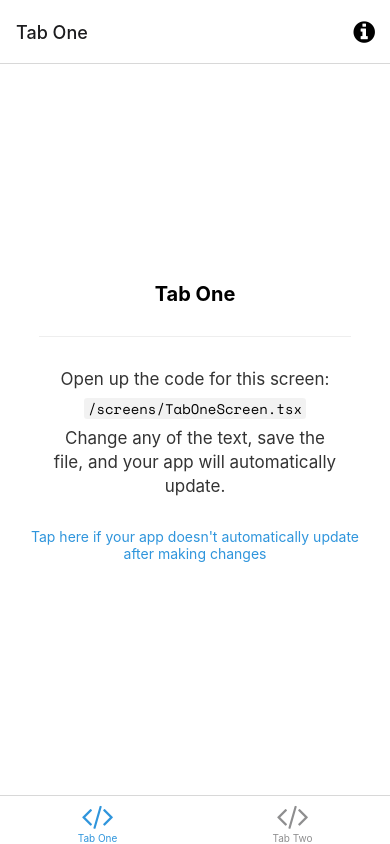
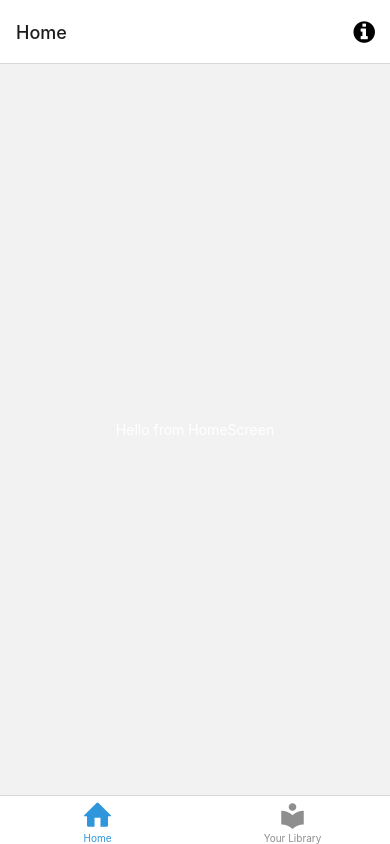
Before and after one commit to highzor/react-native-spotifyClone-app, a React Native app: screen /HomeScreen in a window 390 px wide. Built offline with nearby package versions, Linux system fonts and the light colour scheme; what expo-linking would draw is missing.

Commit message:
-start writing application

```diff
--- a/app.json
+++ b/app.json
@@ -6,7 +6,7 @@
     "orientation": "portrait",
     "icon": "./assets/images/icon.png",
     "scheme": "myapp",
-    "userInterfaceStyle": "automatic",
+    "userInterfaceStyle": "dark",
     "splash": {
       "image": "./assets/images/splash.png",
       "resizeMode": "contain",
--- a/components/Themed.tsx
+++ b/components/Themed.tsx
@@ -13,7 +13,6 @@ export function useThemeColor(
   colorName: keyof typeof Colors.light & keyof typeof Colors.dark
 ) {
   const theme = useColorScheme();
-  console.log('');
   const colorFromProps = props[theme];
 
   if (colorFromProps) {
--- a/navigation/index.tsx
+++ b/navigation/index.tsx
@@ -3,27 +3,46 @@
  * https://reactnavigation.org/docs/getting-started
  *
  */
-import { FontAwesome } from '@expo/vector-icons';
-import { createBottomTabNavigator } from '@react-navigation/bottom-tabs';
-import { NavigationContainer, DefaultTheme, DarkTheme } from '@react-navigation/native';
-import { createNativeStackNavigator } from '@react-navigation/native-stack';
-import * as React from 'react';
-import { ColorSchemeName, Pressable } from 'react-native';
+import {
+  FontAwesome,
+  FontAwesome5,
+  Entypo,
+  EvilIcons,
+  MaterialCommunityIcons,
+} from "@expo/vector-icons";
+import { createBottomTabNavigator } from "@react-navigation/bottom-tabs";
+import {
+  NavigationContainer,
+  DefaultTheme,
+  DarkTheme,
+} from "@react-navigation/native";
+import { createNativeStackNavigator } from "@react-navigation/native-stack";
+import * as React from "react";
+import { ColorSchemeName, Pressable } from "react-native";
 
-import Colors from '../constants/Colors';
-import useColorScheme from '../hooks/useColorScheme';
-import ModalScreen from '../screens/ModalScreen';
-import NotFoundScreen from '../screens/NotFoundScreen';
-import TabOneScreen from '../screens/TabOneScreen';
-import TabTwoScreen from '../screens/TabTwoScreen';
-import { RootStackParamList, RootTabParamList, RootTabScreenProps } from '../types';
-import LinkingConfiguration from './LinkingConfiguration';
+import Colors from "../constants/Colors";
+import useColorScheme from "../hooks/useColorScheme";
+import ModalScreen from "../screens/ModalScreen";
+import NotFoundScreen from "../screens/NotFoundScreen";
+import HomeScreen from "../screens/HomeScreen";
+import TabTwoScreen from "../screens/TabTwoScreen";
+import {
+  RootStackParamList,
+  RootTabParamList,
+  RootTabScreenProps,
+} from "../types";
+import LinkingConfiguration from "./LinkingConfiguration";
 
-export default function Navigation({ colorScheme }: { colorScheme: ColorSchemeName }) {
+export default function Navigation({
+  colorScheme,
+}: {
+  colorScheme: ColorSchemeName;
+}) {
   return (
     <NavigationContainer
       linking={LinkingConfiguration}
-      theme={colorScheme === 'dark' ? DarkTheme : DefaultTheme}>
+      theme={colorScheme === "dark" ? DarkTheme : DefaultTheme}
+    >
       <RootNavigator />
     </NavigationContainer>
   );
@@ -38,9 +57,17 @@ const Stack = createNativeStackNavigator<RootStackParamList>();
 function RootNavigator() {
   return (
     <Stack.Navigator>
-      <Stack.Screen name="Root" component={BottomTabNavigator} options={{ headerShown: false }} />
-      <Stack.Screen name="NotFound" component={NotFoundScreen} options={{ title: 'Oops!' }} />
-      <Stack.Group screenOptions={{ presentation: 'modal' }}>
+      <Stack.Screen
+        name="Root"
+        component={BottomTabNavigator}
+        options={{ headerShown: false }}
+      />
+      <Stack.Screen
+        name="NotFound"
+        component={NotFoundScreen}
+        options={{ title: "Oops!" }}
+      />
+      <Stack.Group screenOptions={{ presentation: "modal" }}>
         <Stack.Screen name="Modal" component={ModalScreen} />
       </Stack.Group>
     </Stack.Navigator>
@@ -61,19 +88,28 @@ function BottomTabNavigator() {
       initialRouteName="TabOne"
       screenOptions={{
         tabBarActiveTintColor: Colors[colorScheme].tint,
-      }}>
+      }}
+    >
       <BottomTab.Screen
-        name="TabOne"
-        component={TabOneScreen}
-        options={({ navigation }: RootTabScreenProps<'TabOne'>) => ({
-          title: 'Tab One',
-          tabBarIcon: ({ color }) => <TabBarIcon name="code" color={color} />,
+        name="HomeScreen"
+        component={HomeScreen}
+        options={({ navigation }: RootTabScreenProps<"HomeScreen">) => ({
+          title: "Home",
+          tabBarIcon: ({ color }) => (
+            <Entypo
+              name="home"
+              size={30}
+              style={{ marginBottom: -3 }}
+              color={color}
+            />
+          ),
           headerRight: () => (
             <Pressable
-              onPress={() => navigation.navigate('Modal')}
+              onPress={() => navigation.navigate("Modal")}
               style={({ pressed }) => ({
                 opacity: pressed ? 0.5 : 1,
-              })}>
+              })}
+            >
               <FontAwesome
                 name="info-circle"
                 size={25}
@@ -84,12 +120,34 @@ function BottomTabNavigator() {
           ),
         })}
       />
+      {/* <BottomTab.Screen
+        name="TabTwo"
+        component={TabTwoScreen}
+        options={{
+          title: "Search",
+          tabBarIcon: ({ color }) => (
+            <EvilIcons
+              name="search"
+              size={30}
+              style={{ marginBottom: -3 }}
+              color={color}
+            />
+          ),
+        }}
+      /> */}
       <BottomTab.Screen
         name="TabTwo"
         component={TabTwoScreen}
         options={{
-          title: 'Tab Two',
-          tabBarIcon: ({ color }) => <TabBarIcon name="code" color={color} />,
+          title: "Your Library",
+          tabBarIcon: ({ color }) => (
+            <MaterialCommunityIcons
+              name="library"
+              size={30}
+              style={{ marginBottom: -3 }}
+              color={color}
+            />
+          ),
         }}
       />
     </BottomTab.Navigator>
@@ -100,7 +158,7 @@ function BottomTabNavigator() {
  * You can explore the built-in icon families and icons on the web at https://icons.expo.fyi/
  */
 function TabBarIcon(props: {
-  name: React.ComponentProps<typeof FontAwesome>['name'];
+  name: React.ComponentProps<typeof FontAwesome>["name"];
   color: string;
 }) {
   return <FontAwesome size={30} style={{ marginBottom: -3 }} {...props} />;
--- /dev/null
+++ b/screens/HomeScreen.tsx
@@ -0,0 +1,30 @@
+import { StyleSheet, Text, View } from "react-native";
+
+import { RootTabScreenProps } from "../types";
+
+export default function HomeScreen({
+  navigation,
+}: RootTabScreenProps<"HomeScreen">) {
+  return (
+    <View style={styles.container}>
+      <Text style={{ color: "white" }}>Hello from HomeScreen</Text>
+    </View>
+  );
+}
+
+const styles = StyleSheet.create({
+  container: {
+    flex: 1,
+    alignItems: "center",
+    justifyContent: "center",
+  },
+  title: {
+    fontSize: 20,
+    fontWeight: "bold",
+  },
+  separator: {
+    marginVertical: 30,
+    height: 1,
+    width: "80%",
+  },
+});
--- a/screens/TabOneScreen.tsx
+++ /dev/null
@@ -1,32 +0,0 @@
-import { StyleSheet } from 'react-native';
-
-import EditScreenInfo from '../components/EditScreenInfo';
-import { Text, View } from '../components/Themed';
-import { RootTabScreenProps } from '../types';
-
-export default function TabOneScreen({ navigation }: RootTabScreenProps<'TabOne'>) {
-  return (
-    <View style={styles.container}>
-      <Text style={styles.title}>Tab One</Text>
-      <View style={styles.separator} lightColor="#eee" darkColor="rgba(255,255,255,0.1)" />
-      <EditScreenInfo path="/screens/TabOneScreen.tsx" />
-    </View>
-  );
-}
-
-const styles = StyleSheet.create({
-  container: {
-    flex: 1,
-    alignItems: 'center',
-    justifyContent: 'center',
-  },
-  title: {
-    fontSize: 20,
-    fontWeight: 'bold',
-  },
-  separator: {
-    marginVertical: 30,
-    height: 1,
-    width: '80%',
-  },
-});
```
Also changed, not shown: screens/SearchScreen.tsx (added, +30 -0 lines), types.tsx (+17 -11 lines).
